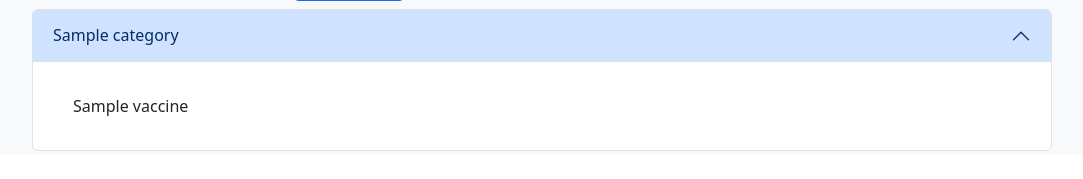
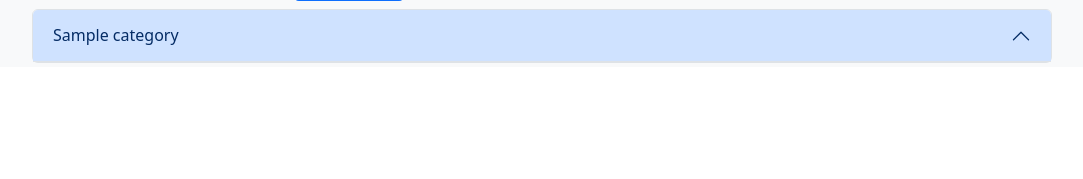
Before and after one commit to neeearina/vaccineplan, a Django app: template vaccineplan/templates/clinics/admin.html in a window 1280 px wide. Shown: the part 979-1158 px from the top of the page, without its empty margins (98-1181 px from the left). After the commit the page ends 1042 px from the top, so only its background shows below. Run offline with Django 4.2, Linux system fonts and the light colour scheme; tables that the repository leaves empty hold one stand-in row (values such as "Sample post"); the template is opened without the code that fills it: values that come from a table or form of the project are taken from there, most other values are stand-ins (such as "Sample title", 1, 10 or a date in 2020); some libraries are stand-ins or nearby versions.

Commit message:
[feat] clinic's admin template

```diff
--- a/vaccineplan/templates/clinics/admin.html
+++ b/vaccineplan/templates/clinics/admin.html
@@ -56,7 +56,7 @@
         {{ category.0.name }}
       </button>
     </h2>
-    <div id="panelsStayOpen-collapse{{category.0.id}}" class="accordion-collapse collapse show">
+    <div id="panelsStayOpen-collapse{{category.0.id}}" class="accordion-collapse collapse">
       <div class="accordion-body">
         {% for vaccine in category.1 %}
         <div class="accordion-body">{{ vaccine.name }}</div>
```
Also changed, not shown: vaccineplan/clinics/views.py (+6 -1 lines).
